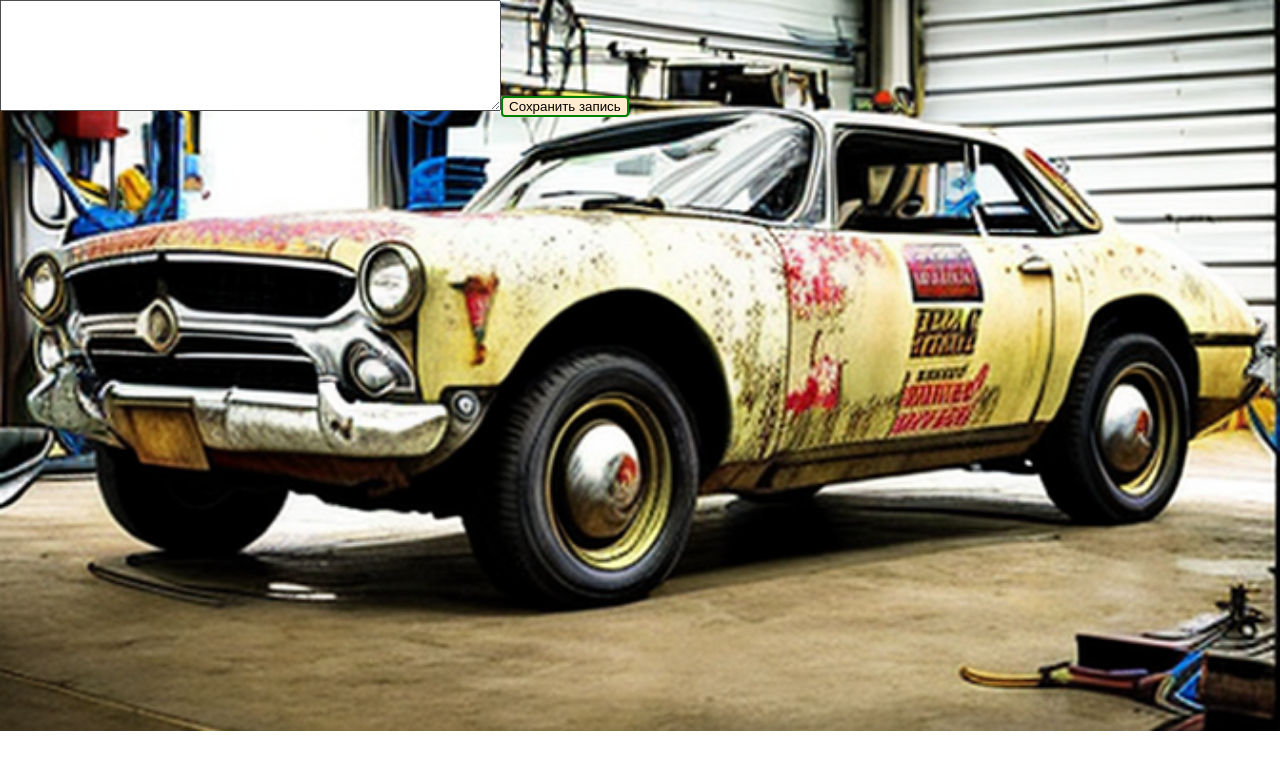
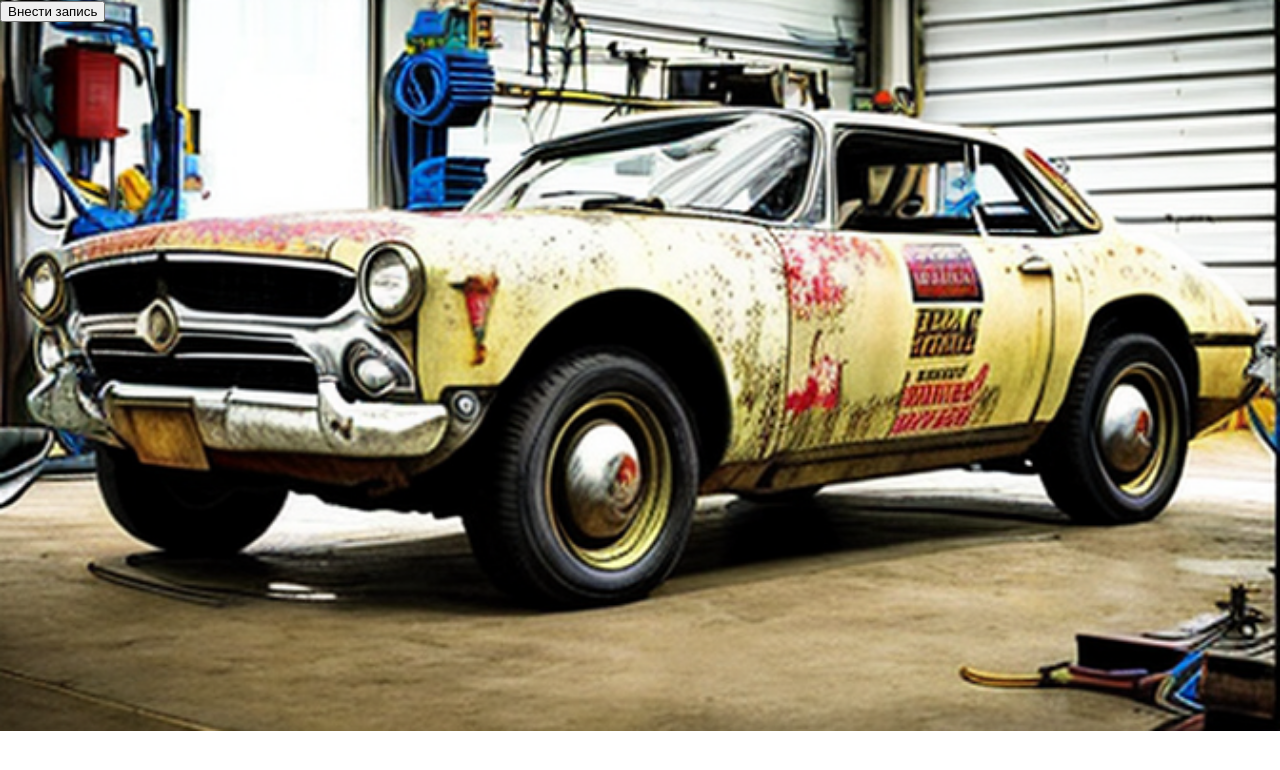
Before and after one commit to Andreyy2022/car-repair-notes, a React (Create React App) app in the folder my-app/: page / in a window 1280 px wide. Shown: the top 770 px of the page. Built offline with nearby package versions, Linux system fonts and the light colour scheme.

Commit message:
0.1.18-1

```diff
--- a/my-app/src/Components/NoteComponents/Notes.js
+++ b/my-app/src/Components/NoteComponents/Notes.js
@@ -56,10 +56,19 @@ function Notes() {
         )
     );
 
-    return (
-        <div className="preBody">
+    function inputNote() {
+        let inpAndBut = <>
             <textarea cols={60} rows={7} value={note} onChange={(event) => setNote(event.target.value)} />
             <button className="saveNote" onClick={saveClearNote}>Сохранить запись</button>
+        </>
+        return inpAndBut;
+    }
+
+    return (
+        <div>
+
+
+            <button className="inpNote" onClick={() => inputNote()}>Внести запись</button>
             <div>
                 {listNotes}
             </div>
```
